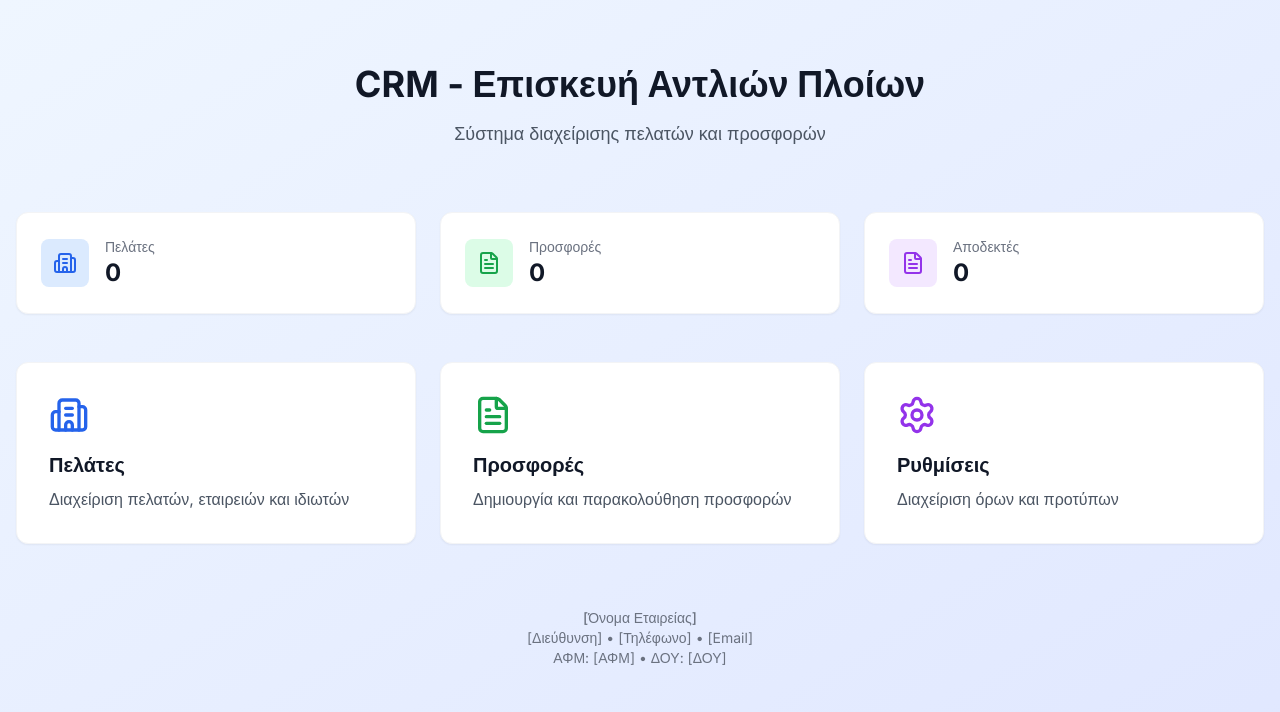
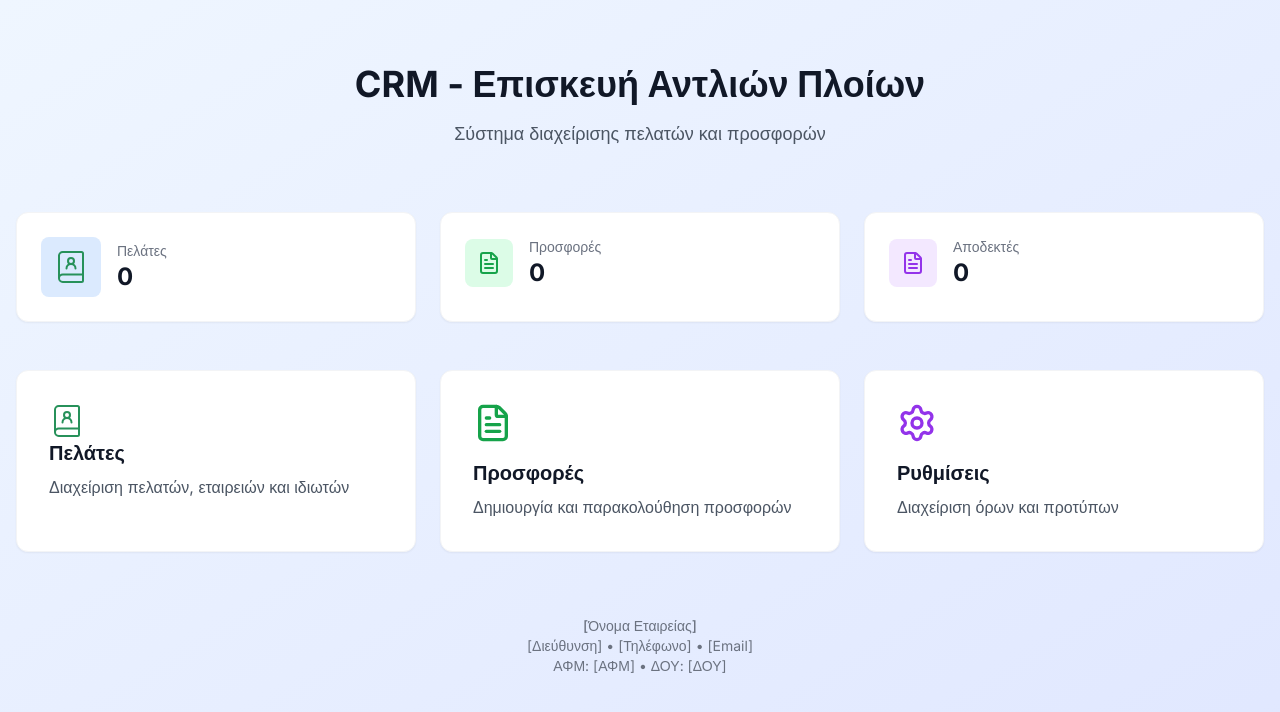
Before and after one commit to doctoralex9/CRM-1, a Next.js app: page / in a window 1280 px wide. Shown: the top 712 px of the page. Built offline with nearby package versions, Linux system fonts and the light colour scheme.

Commit message:
saccesfully change contracts icon

```diff
--- a/src/app/(dashboard)/customers/[id]/page.tsx
+++ b/src/app/(dashboard)/customers/[id]/page.tsx
@@ -4,7 +4,7 @@ import { useEffect, useState } from "react";
 import { useParams, useRouter } from "next/navigation";
 import Link from "next/link";
 import {
-  Building2,
+  BookUser,
   User,
   Phone,
   Mail,
@@ -127,7 +127,7 @@ export default function CustomerDetailPage() {
                 )}
               >
                 {customer.customerType === "company" ? (
-                  <Building2 className="h-6 w-6 text-blue-600" />
+                  <BookUser className="h-6 w-6 text-blue-600" />
                 ) : (
                   <User className="h-6 w-6 text-green-600" />
                 )}
--- a/src/app/(dashboard)/customers/page.tsx
+++ b/src/app/(dashboard)/customers/page.tsx
@@ -2,7 +2,7 @@
 
 import { useEffect, useState } from "react";
 import Link from "next/link";
-import { Plus, Search, Building2, User } from "lucide-react";
+import { Plus, Search, BookUser, User } from "lucide-react";
 import { Button } from "@/components/ui/button";
 import { Input } from "@/components/ui/input";
 import { PageHeader } from "@/components/shared/PageHeader";
@@ -173,7 +173,7 @@ export default function CustomersPage() {
                             )}
                           >
                             {customer.customerType === "company" ? (
-                              <Building2 className="h-4 w-4 text-blue-600" />
+                              <BookUser className="h-4 w-4 text-blue-600" />
                             ) : (
                               <User className="h-4 w-4 text-green-600" />
                             )}
--- a/src/app/page.tsx
+++ b/src/app/page.tsx
@@ -1,5 +1,5 @@
 import Link from "next/link";
-import { Building2, FileText, Settings } from "lucide-react";
+import { BookUser, FileText, Settings } from "lucide-react";
 import { resolve } from "path";
 
 export default async function Home() {
@@ -26,7 +26,7 @@ export default async function Home() {
           <div className="bg-white rounded-xl shadow-sm p-6 border border-gray-100">
             <div className="flex items-center gap-4">
               <div className="p-3 bg-blue-100 rounded-lg">
-                <Building2 className="h-6 w-6 text-blue-600" />
+                <BookUser size={36} color="#27915a" absoluteStrokeWidth />
               </div>
               <div>
                 <p className="text-sm text-gray-500">Πελάτες</p>
@@ -66,7 +66,7 @@ export default async function Home() {
             href="/customers"
             className="bg-white rounded-xl shadow-sm p-8 border border-gray-100 hover:shadow-md hover:border-blue-200 transition-all group"
           >
-            <Building2 className="h-10 w-10 text-blue-600 mb-4 group-hover:scale-110 transition-transform" />
+            <BookUser size={36} color="#27915a" absoluteStrokeWidth />
             <h2 className="text-xl font-semibold text-gray-900 mb-2">Πελάτες</h2>
             <p className="text-gray-600">Διαχείριση πελατών, εταιρειών και ιδιωτών</p>
           </Link>
--- a/src/components/customers/CustomerForm.tsx
+++ b/src/components/customers/CustomerForm.tsx
@@ -4,7 +4,7 @@ import { useState } from "react";
 import { useRouter } from "next/navigation";
 import { useForm } from "react-hook-form";
 import { zodResolver } from "@hookform/resolvers/zod";
-import { Building2, User } from "lucide-react";
+import { BookUser, User } from "lucide-react";
 import { Button } from "@/components/ui/button";
 import { Input } from "@/components/ui/input";
 import { Label } from "@/components/ui/label";
@@ -104,12 +104,7 @@ export function CustomerForm({ initialData, mode }: CustomerFormProps) {
                 : "border-gray-200 hover:border-gray-300"
             )}
           >
-            <Building2
-              className={cn(
-                "h-5 w-5",
-                customerType === "company" ? "text-blue-600" : "text-gray-400"
-              )}
-            />
+            <BookUser size={36} color="#27915a" absoluteStrokeWidth />
             <span
               className={cn(
                 "font-medium",
--- a/src/components/shared/MobileNav.tsx
+++ b/src/components/shared/MobileNav.tsx
@@ -2,12 +2,12 @@
 
 import Link from "next/link";
 import { usePathname } from "next/navigation";
-import { Building2, FileText, Home, Settings } from "lucide-react";
+import { BookUser, FileText, Home, Settings } from "lucide-react";
 import { cn } from "@/lib/utils";
 
 const navigation = [
   { name: "Αρχική", href: "/", icon: Home },
-  { name: "Πελάτες", href: "/customers", icon: Building2 },
+  { name: "Πελάτες", href: "/customers", icon: BookUser },
   { name: "Προσφορές", href: "/offers", icon: FileText },
   { name: "Ρυθμίσεις", href: "/settings", icon: Settings },
 ];
```
